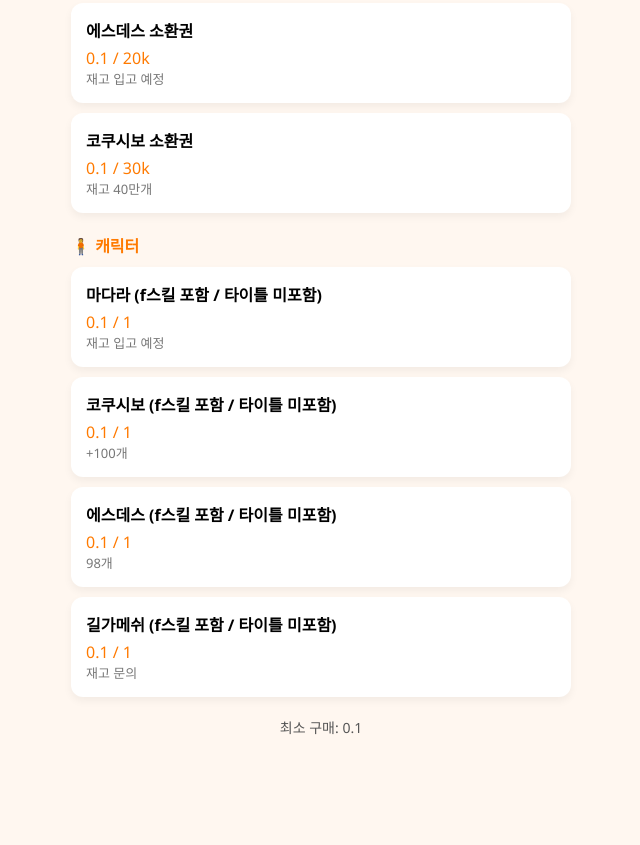
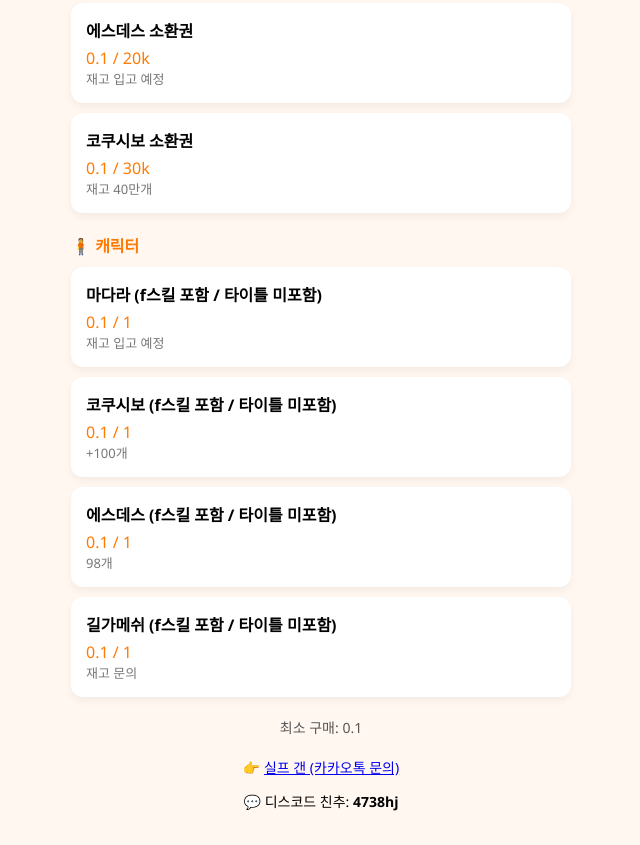
Before and after one commit to hjknge/price-site-, a plain HTML site: page index.html in a window 1280 px wide. Shown: the part 1681-2526 px from the top of the page, without its empty margins (319-959 px from the left). Before the commit the page ends 2438 px from the top, so only its background shows below. Drawn offline with Linux system fonts and the light colour scheme.

Commit message:
Update index.html

```diff
--- a/index.html
+++ b/index.html
@@ -128,7 +128,6 @@ h1 {
       <div class="stock">3.3백만개</div>
     </div>
 
-
     <div class="item" data-name="파워 샤드">
       <div class="name">파워 샤드</div>
       <div class="price">1만개당 0.1</div>
@@ -207,6 +206,19 @@ h1 {
     최소 구매: 0.1
   </div>
 
+  <!-- 추가된 부분 -->
+  <div style="margin-top:20px; text-align:center; font-size:14px;">
+    <p>
+      👉 <a href="http://qr.kakao.com/talk/qnJnll1XQzBx9.6.bM4vW3ejaVo-" target="_blank">
+        실프 갠 (카카오톡 문의)
+      </a>
+    </p>
+
+    <p>
+      💬 디스코드 친추: <strong>4738hj</strong>
+    </p>
+  </div>
+
 </div>
 
 <script>
```
